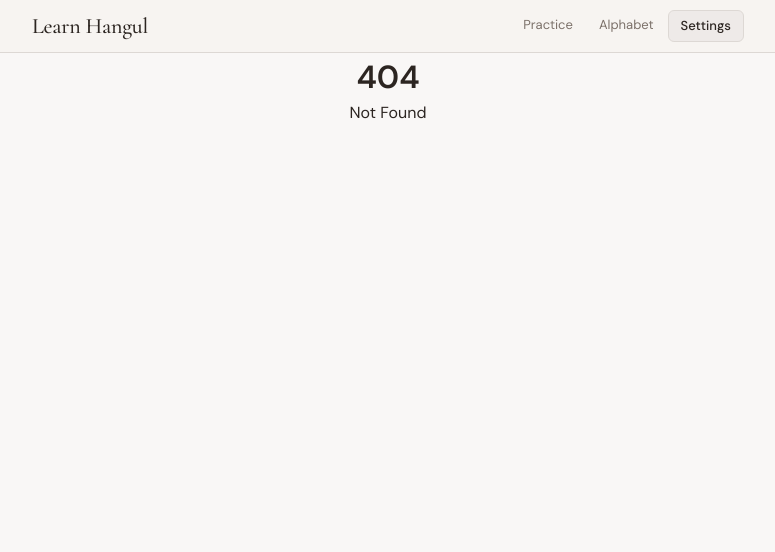
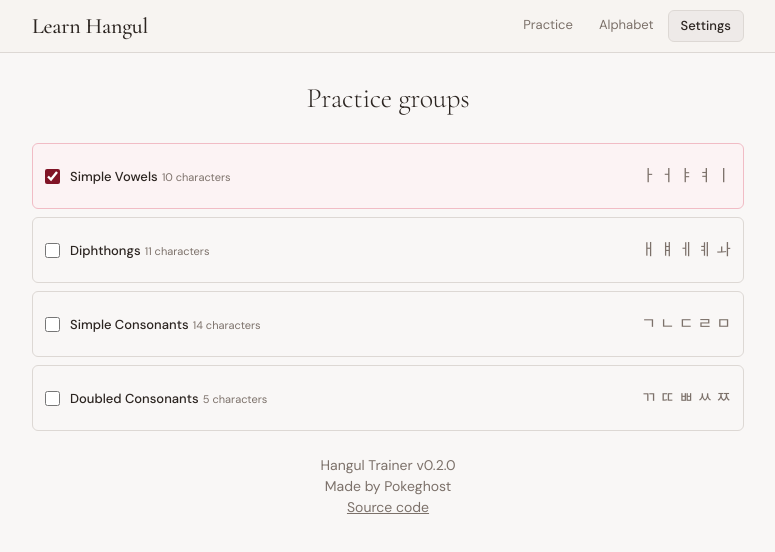
Before and after one commit to pokeghosst/hangul, a SvelteKit app: page /settings in a window 1280 px wide. Before the commit this address had no page. Shown: the top 552 px of the page, without its empty margins (252-1027 px from the left). Built offline with nearby package versions, Linux system fonts and the light colour scheme.

Commit message:
feat: settings page

```diff
--- /dev/null
+++ b/src/lib/util.ts
@@ -0,0 +1,6 @@
+export function formatCategoryName(name: string) {
+	return name
+		.split(/(?=[A-Z])/)
+		.map((w) => w[0].toUpperCase() + w.slice(1))
+		.join(' ');
+}
--- /dev/null
+++ b/src/routes/settings/+page.svelte
@@ -0,0 +1,127 @@
+<script lang="ts">
+	import { alphabet } from '$lib/alphabet';
+	import appState from '$lib/AppState.svelte';
+	import { formatCategoryName } from '$lib/util';
+</script>
+
+<div class="main-wrapper">
+	<h1>Practice groups</h1>
+	<div class="group-wrapper">
+		{#each alphabet as category, index}
+			<label>
+				<input
+					type="checkbox"
+					name={category.name}
+					bind:checked={
+						() => appState.enabledGroups[index],
+						(v) => {
+							const a = appState.enabledGroups;
+							a[index] = v;
+							appState.enabledGroups = a;
+						}
+					}
+				/>
+				<div>
+					<span class="category-name">{formatCategoryName(category.name)}</span>
+					<span class="character-count">{category.letters.length} characters</span>
+				</div>
+				<div class="letter-examples">
+					{#each category.letters.slice(0, 5) as letter}
+						<span>{letter.letter}</span>
+					{/each}
+				</div>
+			</label>
+		{/each}
+	</div>
+	<div class="about">
+		<p>Hangul Trainer v0.2.0</p>
+		<p>Made by Pokeghost</p>
+		<p><a href="https://github.com/pokeghosst/hangul">Source code</a></p>
+	</div>
+</div>
+
+<style>
+	.main-wrapper {
+		padding: 24px 0px;
+	}
+
+	.group-wrapper {
+		display: flex;
+		flex-direction: column;
+		gap: 8px;
+	}
+
+	.category-name {
+		font-size: 13px;
+		font-weight: 500;
+		color: var(--fg-primary);
+	}
+
+	.character-count {
+		font-size: 11px;
+		color: var(--fg-muted);
+		margin-top: 1px;
+	}
+
+	.letter-examples {
+		margin-left: auto;
+		display: flex;
+		gap: 4px;
+		flex-wrap: wrap;
+		max-width: 140px;
+		justify-content: flex-end;
+	}
+
+	h1 {
+		font-family: var(--font-display);
+		font-size: 28px;
+		font-weight: 300;
+		color: var(--fg-primary);
+		margin-bottom: 24px;
+		letter-spacing: -0.01em;
+	}
+
+	label {
+		display: flex;
+		align-items: center;
+		gap: 10px;
+		cursor: pointer;
+		padding: 20px 12px;
+		border-radius: var(--radius);
+		background: transparent;
+		border: 1px solid var(--warm-200);
+		transition: 0.15s;
+	}
+
+	label:has(input[type='checkbox']:checked) {
+		background: var(--crimson-50);
+		border: 1px solid rgb(241, 188, 197);
+	}
+
+	label:has(input[type='checkbox']:checked) .letter-examples {
+		color: var(--accent);
+	}
+
+	.letter-examples > span {
+		font-size: 16px;
+		color: var(--fg-muted);
+	}
+
+	input[type='checkbox'] {
+		width: 15px;
+		height: 15px;
+		accent-color: var(--accent);
+		flex-shrink: 0;
+	}
+
+	.about {
+		margin-top: 24px;
+		color: var(--fg-muted);
+		font-size: 14px;
+	}
+
+	.about a,
+	.about a:visited {
+		color: var(--fg-muted);
+	}
+</style>
```
Also changed, not shown: src/components/AlphabetTable.svelte (+1 -7 lines).
